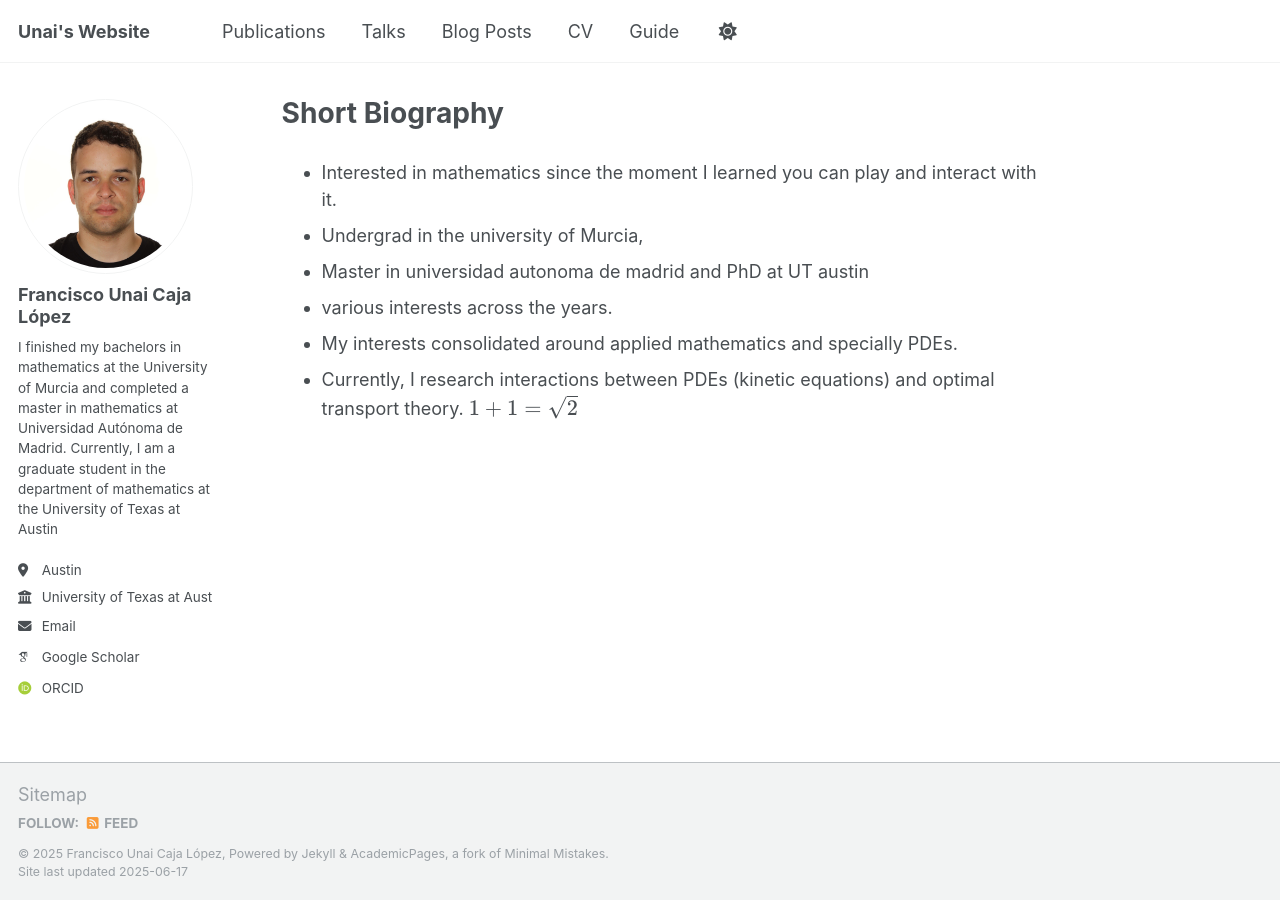
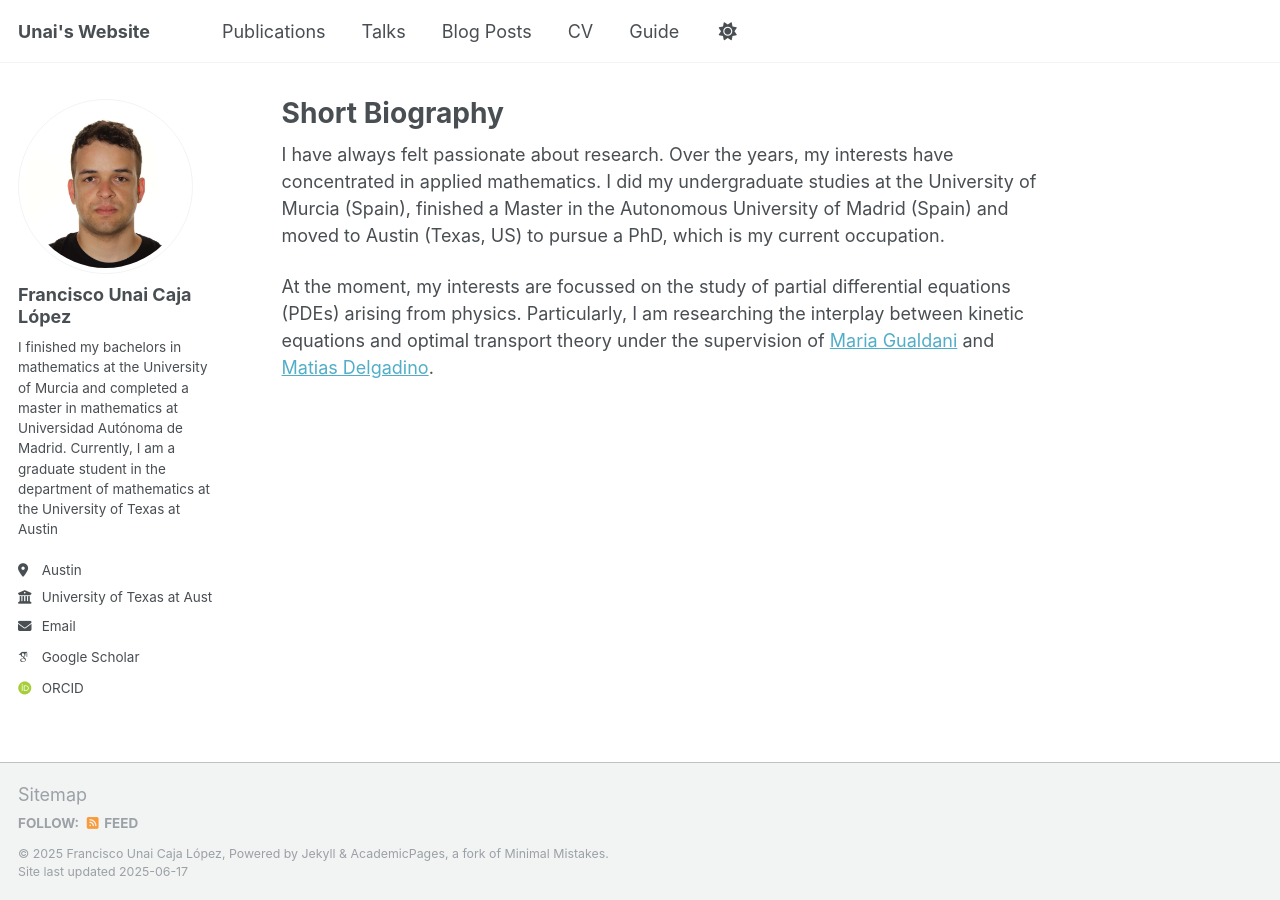
Before and after one commit to UnaiCaja/UnaiCaja.github.io, a Jekyll site: the page built from _pages/about.md, in a window 1280 px wide. Built offline with Jekyll 4.4.1, drawn with Linux system fonts in a browser that asks for light colours; some web fonts are replaced.

Commit message:
Short bio

```diff
--- a/_pages/about.md
+++ b/_pages/about.md
@@ -7,10 +7,6 @@ redirect_from:
   - /about.html
 ---
 
-* Interested in mathematics since the moment I learned you can play and interact with it.
-* Undergrad in the university of Murcia,
-* Master in universidad autonoma de madrid and PhD at UT austin
-* various interests across the years.
-* My interests consolidated around applied mathematics and specially PDEs.
-* Currently, I research interactions between PDEs (kinetic equations) and optimal transport theory.
-$$1+1 = \sqrt{2}$$
+I have always felt passionate about research. Over the years, my interests have concentrated in applied mathematics. I did my undergraduate studies at the University of Murcia (Spain), finished a Master in the Autonomous University of Madrid (Spain) and moved to Austin (Texas, US) to pursue a PhD, which is my current occupation.
+
+At the moment, my interests are focussed on the study of partial differential equations (PDEs) arising from physics. Particularly, I am researching the interplay between kinetic equations and optimal transport theory under the supervision of [Maria Gualdani](https://web.ma.utexas.edu/users/gualdani/) and [Matias Delgadino](https://zaytam.github.io/).
```
